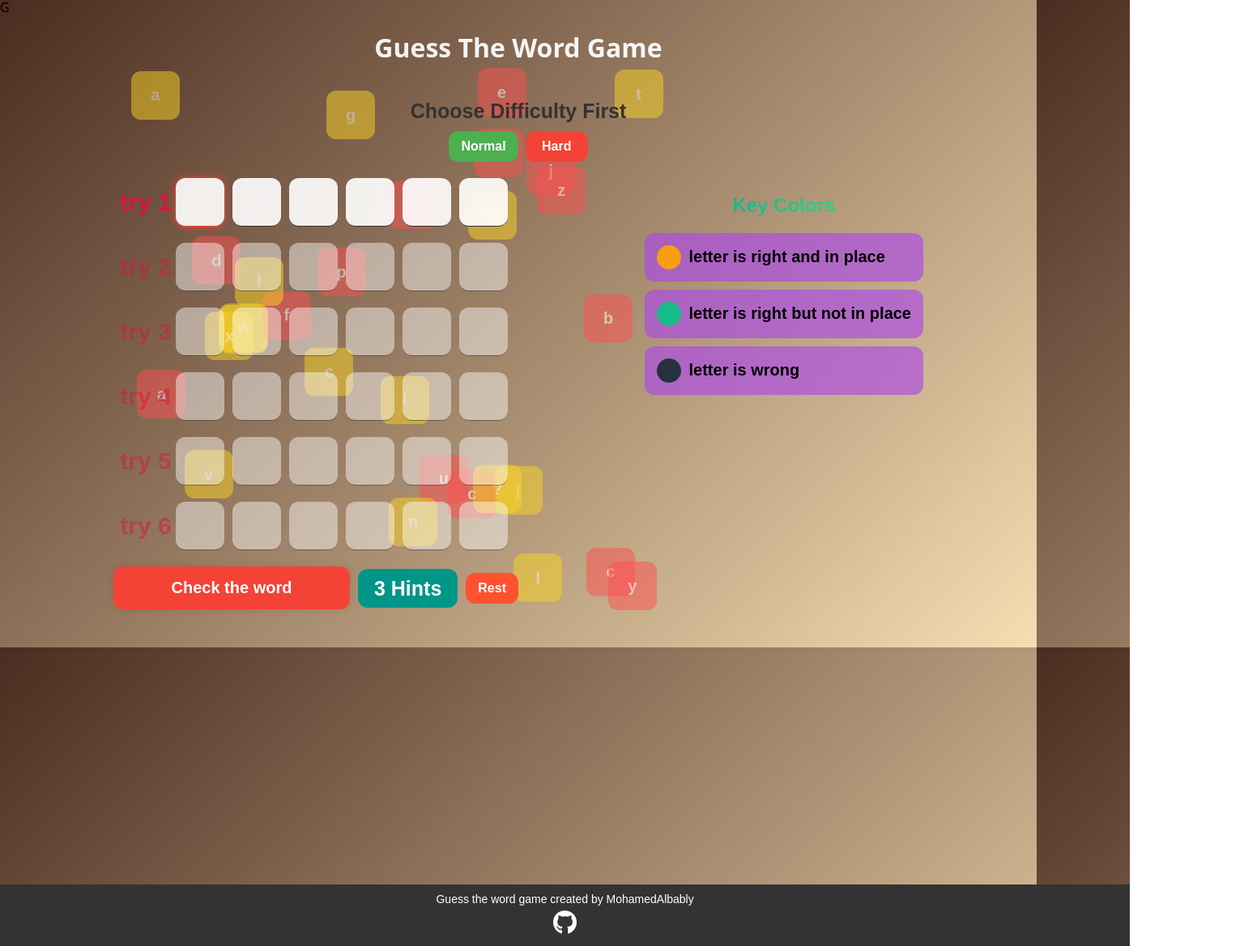
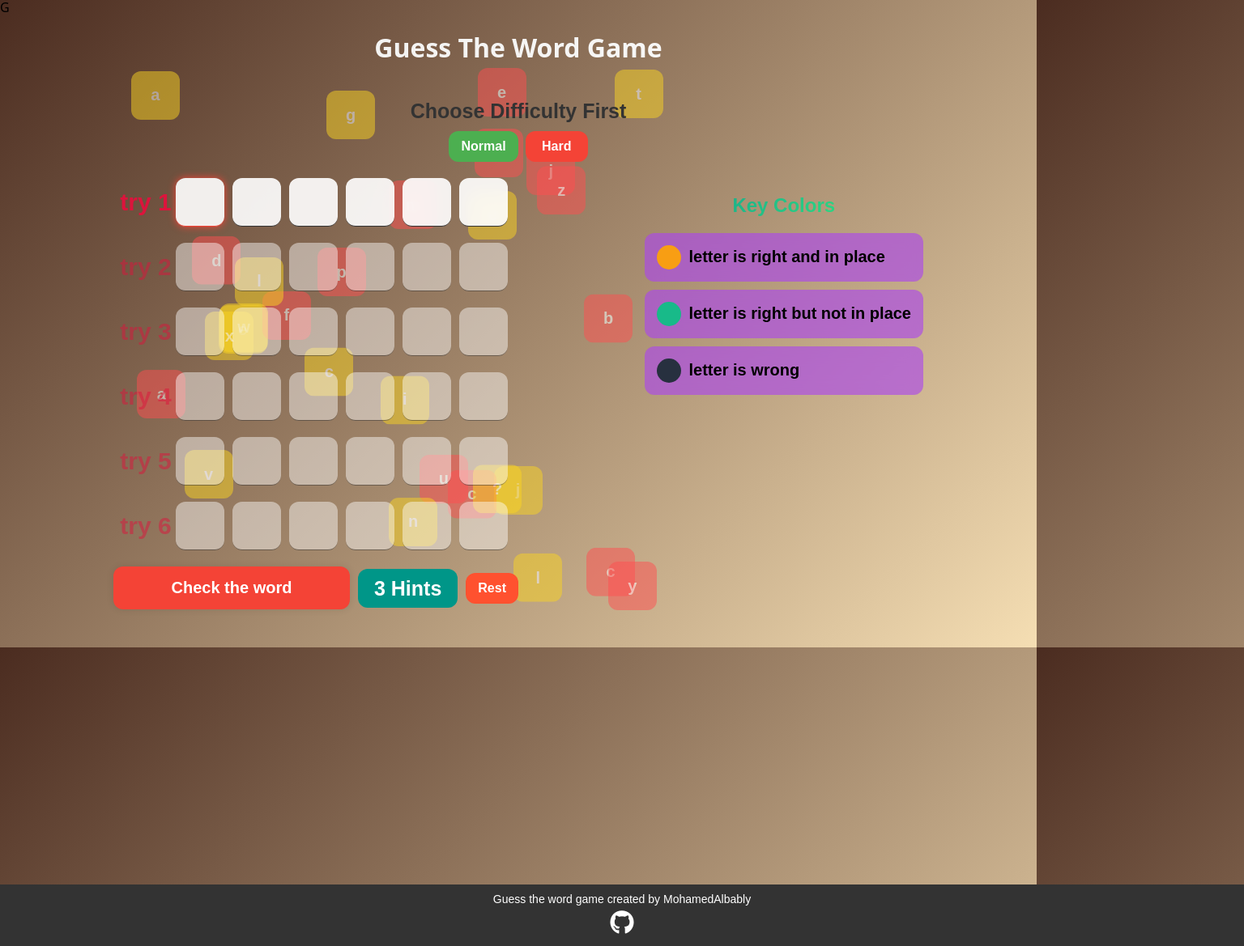
Before and after one commit to MohamedAlbably/Guess-The-Word-Game-, a plain HTML site: page index.html in a window 1280 px wide. Shown: the whole page at 81% size, 1536 px wide, since content can reach past the window. Drawn offline with Linux system fonts and the light colour scheme; a web font is replaced by a local one.

Commit message:
Update guess.css

```diff
--- a/guess.css
+++ b/guess.css
@@ -219,7 +219,7 @@ footer{
     bottom: -300px;
     left: 0;
     top: 50%;
-    width: 109%;
+    width: 120%;
     font-size: 14px;
     color:white;
     font-family: Arial, Helvetica, sans-serif;
```
